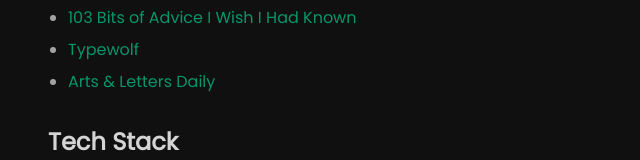
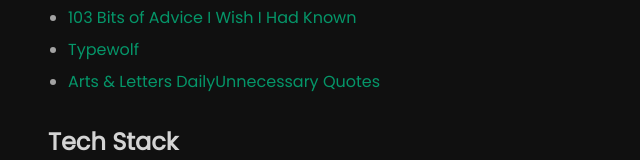
Before and after one commit to achntj/www, a Next.js app: page /more in a window 1280 px wide. Shown: the part 894-1054 px from the top of the page, without its empty margins (272-912 px from the left). Built offline with nearby package versions, Linux system fonts and the light colour scheme; no server answers.

Commit message:
refactor: quotes & a new /more link

```diff
--- a/pages/more.tsx
+++ b/pages/more.tsx
@@ -70,6 +70,9 @@
               <CustomLink href="https://www.aldaily.com/">
                 Arts & Letters Daily
               </CustomLink>
+              <CustomLink href="http://www.unnecessaryquotes.com/">
+                Unnecessary Quotes
+              </CustomLink>
             </li>
           </ul>
         </section>
--- a/pages/projects.tsx
+++ b/pages/projects.tsx
@@ -70,7 +70,7 @@
     {
       name: "Auto SNAKE",
       url: "https://www.youtube.com/watch?v=wyFxc-_l1jQ",
-      desc: "A reinforcement learning model that uses Deep Q-Learning to learn to play ‘Snake’.",
+      desc: "A reinforcement learning model that uses Deep Q-Learning to learn to play “Snake”.",
       color: "#ee46d3",
       stack: ["Python", "Pytorch", "PyGame"],
     },
```
